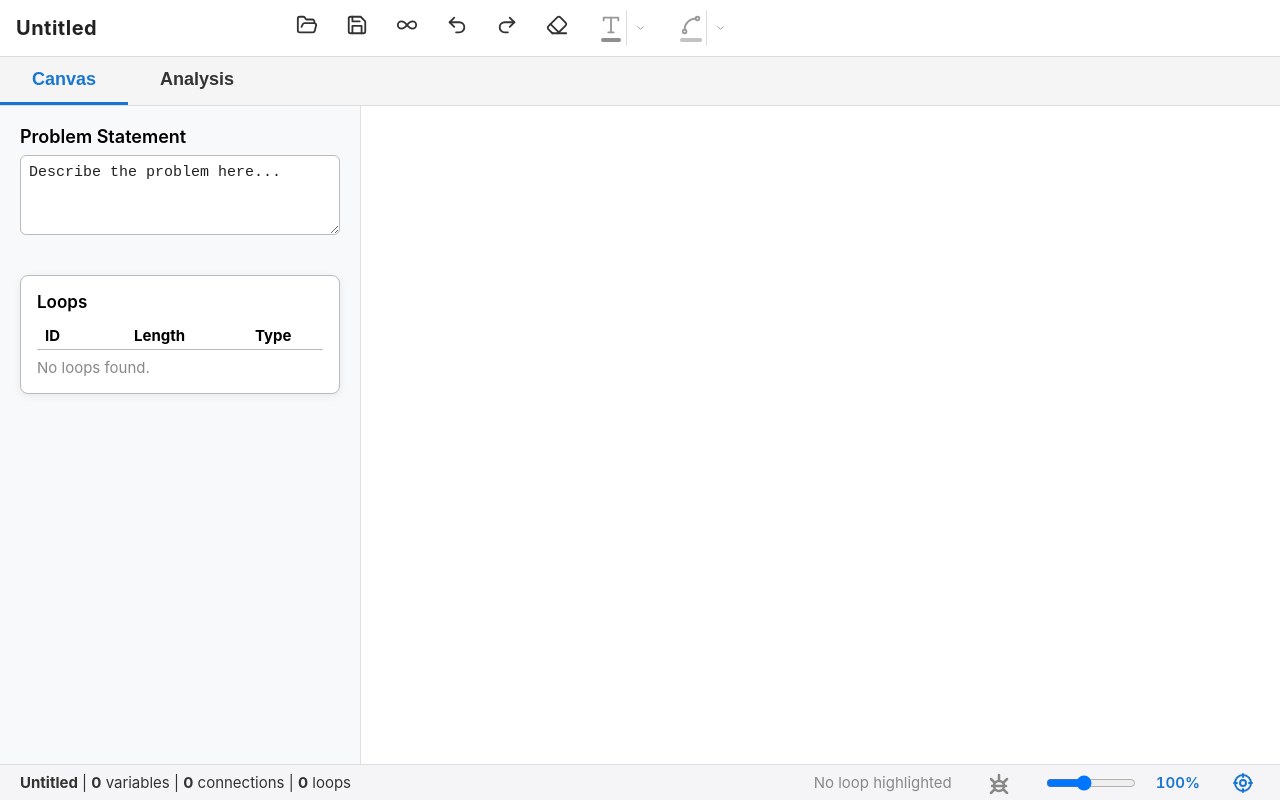
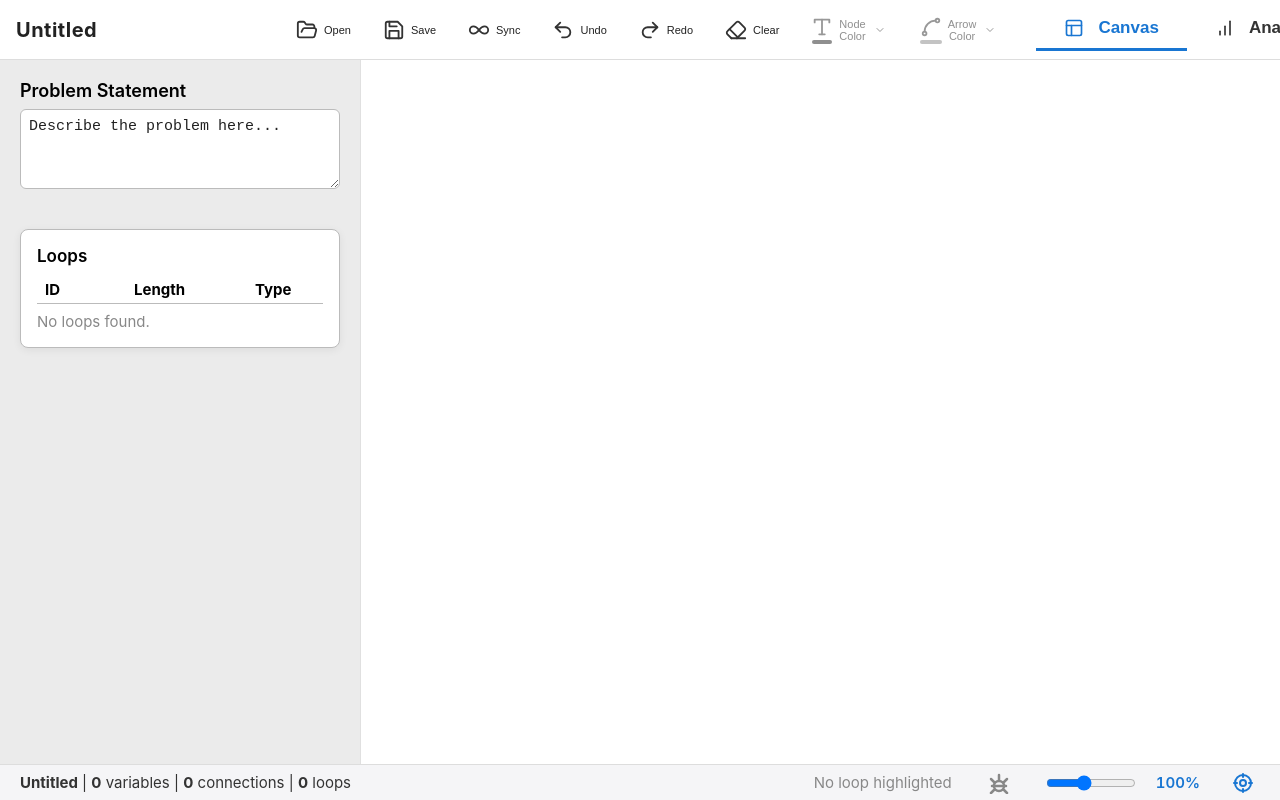
Before and after one commit to sagarajab/CausalLoopDiagram, a React (Create React App) app: page / in a window 1280 px wide. Built offline with nearby package versions, Linux system fonts and the light colour scheme.

Commit message:
modified:   src/App.tsx 	modified:   src/components/Canvas.tsx

```diff
--- a/src/App.tsx
+++ b/src/App.tsx
@@ -1,7 +1,7 @@
 import React, { useState, useRef } from 'react';
 import Canvas from './components/Canvas';
 import { useCLDStore } from './state/cldStore';
-import { LuUndo2 , LuRedo2 , LuInfinity , LuFolderOpen , LuSave, LuPalette, LuChevronDown, LuSpline, LuEraser } from 'react-icons/lu';
+import { LuUndo2 , LuRedo2 , LuInfinity , LuFolderOpen , LuSave, LuPalette, LuChevronDown, LuSpline, LuEraser, LuLayout, LuBarChart } from 'react-icons/lu';
 import { LuType  } from 'react-icons/lu';
 
 const Analysis: React.FC<{ refreshKey: number }> = ({ refreshKey }) => {
@@ -68,7 +68,6 @@ const Analysis: React.FC<{ refreshKey: number }> = ({ refreshKey }) => {
           </table>
         </div>
         {/* Vertical divider */}
-        <div style={{ width: 1, background: '#eee', alignSelf: 'stretch', margin: '0 8px' }} />
         <div style={{ minWidth: 400, flex: '1 1 0' }}>
           <h3>Adjacency Matrix</h3>
           <table style={{ borderCollapse: 'collapse', minWidth: 400 }}>
@@ -280,7 +279,7 @@ const App: React.FC = () => {
               borderRadius: 4,
               padding: '2px 8px',
               outline: 'none',
-              background: '#f9f9f9',
+              background: '#cfcfcf',
               boxSizing: 'border-box',
               transition: 'none',
             }}
@@ -316,17 +315,20 @@ const App: React.FC = () => {
             {filename}
           </span>
         )}
+        {/* Icon button group with gap for equidistant spacing */}
+        <div style={{ display: 'flex', alignItems: 'center', gap: 20 }}>
           {/* Open */}
           <button
             onClick={handleLoad}
             title="Open"
-          style={menuBtnStyle}
-          onMouseOver={e => { e.currentTarget.style.background = '#f0f4fa'; e.currentTarget.style.boxShadow = '0 2px 8px #1976d222'; }}
-          onMouseOut={e => { e.currentTarget.style.background = '#fff'; e.currentTarget.style.boxShadow = 'none'; }}
-          onMouseDown={e => { e.currentTarget.style.background = '#e3eaf5'; }}
-          onMouseUp={e => { e.currentTarget.style.background = '#f0f4fa'; }}
+            style={{ ...menuBtnStyle, display: 'flex', alignItems: 'center' }}
+            onMouseOver={e => { e.currentTarget.style.background = '#cfcfcf'; e.currentTarget.style.boxShadow = '0 2px 8px #1976d222'; e.currentTarget.style.color = '#fff'; }}
+            onMouseOut={e => { e.currentTarget.style.background = '#fff'; e.currentTarget.style.boxShadow = 'none'; e.currentTarget.style.color = '#1976d2'; }}
+            onMouseDown={e => { e.currentTarget.style.background = '#999'; e.currentTarget.style.color = '#fff'; }}
+            onMouseUp={e => { e.currentTarget.style.background = '#333'; e.currentTarget.style.color = '#fff'; }}
           >
-          <LuFolderOpen size={22} stroke="#333" strokeWidth={2} />
+            <LuFolderOpen size={22} stroke="#333" strokeWidth={2} color="inherit" />
+            <span style={{ marginLeft: 6, fontSize: 11, fontWeight: 500, color: '#222', display: 'flex', alignItems: 'center' }}>Open</span>
           </button>
           <input
             type="file"
@@ -339,61 +341,66 @@ const App: React.FC = () => {
           <button
             onClick={handleExport}
             title="Save"
-          style={menuBtnStyle}
-          onMouseOver={e => { e.currentTarget.style.background = '#f0f4fa'; e.currentTarget.style.boxShadow = '0 2px 8px #1976d222'; }}
-          onMouseOut={e => { e.currentTarget.style.background = '#fff'; e.currentTarget.style.boxShadow = 'none'; }}
-          onMouseDown={e => { e.currentTarget.style.background = '#e3eaf5'; }}
-          onMouseUp={e => { e.currentTarget.style.background = '#f0f4fa'; }}
+            style={{ ...menuBtnStyle, display: 'flex', alignItems: 'center' }}
+            onMouseOver={e => { e.currentTarget.style.background = '#cfcfcf'; e.currentTarget.style.boxShadow = '0 2px 8px #1976d222'; e.currentTarget.style.color = '#fff'; }}
+            onMouseOut={e => { e.currentTarget.style.background = '#fff'; e.currentTarget.style.boxShadow = 'none'; e.currentTarget.style.color = '#1976d2'; }}
+            onMouseDown={e => { e.currentTarget.style.background = '#999'; e.currentTarget.style.color = '#fff'; }}
+            onMouseUp={e => { e.currentTarget.style.background = '#333'; e.currentTarget.style.color = '#fff'; }}
           >
-          <LuSave size={22} stroke="#333" strokeWidth={2} />
+            <LuSave size={22} stroke="#333" strokeWidth={2} color="inherit" />
+            <span style={{ marginLeft: 6, fontSize: 11, fontWeight: 500, color: '#222', display: 'flex', alignItems: 'center' }}>Save</span>
           </button>
           {/* Sync */}
           <button
             onClick={handleRefresh}
             title="Sync"
-          style={menuBtnStyle}
-          onMouseOver={e => { e.currentTarget.style.background = '#f0f4fa'; e.currentTarget.style.boxShadow = '0 2px 8px #1976d222'; }}
-          onMouseOut={e => { e.currentTarget.style.background = '#fff'; e.currentTarget.style.boxShadow = 'none'; }}
-          onMouseDown={e => { e.currentTarget.style.background = '#e3eaf5'; }}
-          onMouseUp={e => { e.currentTarget.style.background = '#f0f4fa'; }}
+            style={{ ...menuBtnStyle, display: 'flex', alignItems: 'center' }}
+            onMouseOver={e => { e.currentTarget.style.background = '#cfcfcf'; e.currentTarget.style.boxShadow = '0 2px 8px #1976d222'; e.currentTarget.style.color = '#fff'; }}
+            onMouseOut={e => { e.currentTarget.style.background = '#fff'; e.currentTarget.style.boxShadow = 'none'; e.currentTarget.style.color = '#1976d2'; }}
+            onMouseDown={e => { e.currentTarget.style.background = '#999'; e.currentTarget.style.color = '#fff'; }}
+            onMouseUp={e => { e.currentTarget.style.background = '#333'; e.currentTarget.style.color = '#fff'; }}
           >
-          <LuInfinity size={22} stroke="#333" strokeWidth={2} />
+            <LuInfinity size={22} stroke="#333" strokeWidth={2} color="inherit" />
+            <span style={{ marginLeft: 6, fontSize: 11, fontWeight: 500, color: '#222', display: 'flex', alignItems: 'center' }}>Sync</span>
           </button>
           {/* Undo */}
           <button
             onClick={undo}
             title="Undo"
-          style={menuBtnStyle}
-          onMouseOver={e => { e.currentTarget.style.background = '#f0f4fa'; e.currentTarget.style.boxShadow = '0 2px 8px #1976d222'; }}
-          onMouseOut={e => { e.currentTarget.style.background = '#fff'; e.currentTarget.style.boxShadow = 'none'; }}
-          onMouseDown={e => { e.currentTarget.style.background = '#e3eaf5'; }}
-          onMouseUp={e => { e.currentTarget.style.background = '#f0f4fa'; }}
+            style={{ ...menuBtnStyle, display: 'flex', alignItems: 'center' }}
+            onMouseOver={e => { e.currentTarget.style.background = '#cfcfcf'; e.currentTarget.style.boxShadow = '0 2px 8px #1976d222'; e.currentTarget.style.color = '#fff'; }}
+            onMouseOut={e => { e.currentTarget.style.background = '#fff'; e.currentTarget.style.boxShadow = 'none'; e.currentTarget.style.color = '#1976d2'; }}
+            onMouseDown={e => { e.currentTarget.style.background = '#999'; e.currentTarget.style.color = '#fff'; }}
+            onMouseUp={e => { e.currentTarget.style.background = '#333'; e.currentTarget.style.color = '#fff'; }}
           >
-          <LuUndo2 size={22} stroke="#333" strokeWidth={2} />
+            <LuUndo2 size={22} stroke="#333" strokeWidth={2} color="inherit" />
+            <span style={{ marginLeft: 6, fontSize: 11, fontWeight: 500, color: '#222', display: 'flex', alignItems: 'center' }}>Undo</span>
           </button>
           {/* Redo */}
           <button
             onClick={redo}
             title="Redo"
-          style={menuBtnStyle}
-          onMouseOver={e => { e.currentTarget.style.background = '#f0f4fa'; e.currentTarget.style.boxShadow = '0 2px 8px #1976d222'; }}
-          onMouseOut={e => { e.currentTarget.style.background = '#fff'; e.currentTarget.style.boxShadow = 'none'; }}
-          onMouseDown={e => { e.currentTarget.style.background = '#e3eaf5'; }}
-          onMouseUp={e => { e.currentTarget.style.background = '#f0f4fa'; }}
+            style={{ ...menuBtnStyle, display: 'flex', alignItems: 'center' }}
+            onMouseOver={e => { e.currentTarget.style.background = '#cfcfcf'; e.currentTarget.style.boxShadow = '0 2px 8px #1976d222'; e.currentTarget.style.color = '#fff'; }}
+            onMouseOut={e => { e.currentTarget.style.background = '#fff'; e.currentTarget.style.boxShadow = 'none'; e.currentTarget.style.color = '#1976d2'; }}
+            onMouseDown={e => { e.currentTarget.style.background = '#999'; e.currentTarget.style.color = '#fff'; }}
+            onMouseUp={e => { e.currentTarget.style.background = '#333'; e.currentTarget.style.color = '#fff'; }}
           >
-          <LuRedo2 size={22} stroke="#333" strokeWidth={2} />
+            <LuRedo2 size={22} stroke="#333" strokeWidth={2} color="inherit" />
+            <span style={{ marginLeft: 6, fontSize: 11, fontWeight: 500, color: '#222', display: 'flex', alignItems: 'center' }}>Redo</span>
           </button>
           {/* Clear Canvas */}
           <button
             onClick={() => { useCLDStore.getState().clearAll(); }}
             title="Clear Canvas"
-          style={menuBtnStyle}
-          onMouseOver={e => { e.currentTarget.style.background = '#f0f4fa'; e.currentTarget.style.boxShadow = '0 2px 8px #1976d222'; }}
-          onMouseOut={e => { e.currentTarget.style.background = '#fff'; e.currentTarget.style.boxShadow = 'none'; }}
-          onMouseDown={e => { e.currentTarget.style.background = '#e3eaf5'; }}
-          onMouseUp={e => { e.currentTarget.style.background = '#f0f4fa'; }}
+            style={{ ...menuBtnStyle, display: 'flex', alignItems: 'center' }}
+            onMouseOver={e => { e.currentTarget.style.background = '#cfcfcf'; e.currentTarget.style.boxShadow = '0 2px 8px #1976d222'; e.currentTarget.style.color = '#fff'; }}
+            onMouseOut={e => { e.currentTarget.style.background = '#fff'; e.currentTarget.style.boxShadow = 'none'; e.currentTarget.style.color = '#1976d2'; }}
+            onMouseDown={e => { e.currentTarget.style.background = '#999'; e.currentTarget.style.color = '#fff'; }}
+            onMouseUp={e => { e.currentTarget.style.background = '#333'; e.currentTarget.style.color = '#fff'; }}
           >
-          <LuEraser size={22} stroke="#333" strokeWidth={2} />
+            <LuEraser size={22} stroke="#333" strokeWidth={2} color="inherit" />
+            <span style={{ marginLeft: 6, fontSize: 11, fontWeight: 500, color: '#222', display: 'flex', alignItems: 'center' }}>Clear</span>
           </button>
           {/* T_color (node color split button) */}
           <div style={{ position: 'relative', display: 'inline-flex', flexDirection: 'row', alignItems: 'flex-end', verticalAlign: 'top' }} ref={nodeBtnRef}>
@@ -405,9 +412,8 @@ const App: React.FC = () => {
                 position: 'relative',
                 cursor: selection.nodeId ? 'pointer' : 'not-allowed',
                 display: 'flex',
-              flexDirection: 'column',
+                flexDirection: 'row',
                 alignItems: 'center',
-              justifyContent: 'center',
                 opacity: selection.nodeId ? 1 : 0.5,
                 pointerEvents: selection.nodeId ? 'auto' : 'none',
                 borderTopRightRadius: 0,
@@ -415,7 +421,7 @@ const App: React.FC = () => {
                 borderRight: 'none',
                 paddingRight: 0,
                 background: '#fff',
-              width: 36,
+                width: 'auto',
                 height: 36,
                 transition: 'background 0.15s, box-shadow 0.15s',
               }}
@@ -444,7 +450,7 @@ const App: React.FC = () => {
                 if (selection.nodeId) e.currentTarget.style.background = '#f0f4fa';
               }}
             >
-            <span style={{ display: 'flex', flexDirection: 'column', alignItems: 'center', justifyContent: 'center' }}>
+              <span style={{ display: 'flex', flexDirection: 'column', alignItems: 'center' }}>
                 <LuType size={22} strokeWidth={2} color="#333" style={{ display: 'block', marginBottom: 0 }} />
                 <div style={{
                   width: 20,
@@ -456,6 +462,7 @@ const App: React.FC = () => {
                   pointerEvents: 'none',
                 }} />
               </span>
+              <span style={{ marginLeft: 6, fontSize: 11, fontWeight: 500, color: '#222', display: 'flex', alignItems: 'center' }}>Node Color</span>
             </button>
             <button
               title="Pick node color"
@@ -464,7 +471,6 @@ const App: React.FC = () => {
                 marginLeft: 0,
                 borderTopLeftRadius: 0,
                 borderBottomLeftRadius: 0,
-              borderLeft: '1px solid #bbb',
                 padding: '6px 8px',
                 opacity: selection.nodeId ? 1 : 0.5,
                 pointerEvents: selection.nodeId ? 'auto' : 'none',
@@ -479,7 +485,7 @@ const App: React.FC = () => {
               disabled={!selection.nodeId}
               onClick={() => setNodeMenuOpen(open => !open)}
               onMouseOver={e => {
-              if (selection.nodeId) e.currentTarget.style.background = '#f0f4fa';
+                if (selection.nodeId) e.currentTarget.style.background = '#cfcfcf';
                 if (selection.nodeId) e.currentTarget.style.boxShadow = '0 2px 8px #1976d222';
               }}
               onMouseOut={e => {
@@ -575,9 +581,8 @@ const App: React.FC = () => {
                 position: 'relative',
                 cursor: selection.arcId ? 'pointer' : 'not-allowed',
                 display: 'flex',
-              flexDirection: 'column',
+                flexDirection: 'row',
                 alignItems: 'center',
-              justifyContent: 'center',
                 opacity: selection.arcId ? 1 : 0.5,
                 pointerEvents: selection.arcId ? 'auto' : 'none',
                 borderTopRightRadius: 0,
@@ -585,7 +590,7 @@ const App: React.FC = () => {
                 borderRight: 'none',
                 paddingRight: 0,
                 background: '#fff',
-              width: 36,
+                width: 'auto',
                 height: 36,
                 transition: 'background 0.15s, box-shadow 0.15s',
               }}
@@ -600,7 +605,7 @@ const App: React.FC = () => {
                 }
               }}
               onMouseOver={e => {
-              if (selection.arcId) e.currentTarget.style.background = '#f0f4fa';
+                if (selection.arcId) e.currentTarget.style.background = '#cfcfcf';
                 if (selection.arcId) e.currentTarget.style.boxShadow = '0 2px 8px #1976d222';
               }}
               onMouseOut={e => {
@@ -614,7 +619,7 @@ const App: React.FC = () => {
                 if (selection.arcId) e.currentTarget.style.background = '#f0f4fa';
               }}
             >
-            <span style={{ display: 'flex', flexDirection: 'column', alignItems: 'center', justifyContent: 'center' }}>
+              <span style={{ display: 'flex', flexDirection: 'column', alignItems: 'center' }}>
                 <LuSpline size={22} color="#333" style={{ display: 'block', marginBottom: 0 }} />
                 <div style={{
                   width: 22,
@@ -626,6 +631,7 @@ const App: React.FC = () => {
                   pointerEvents: 'none',
                 }} />
               </span>
+              <span style={{ marginLeft: 6, fontSize: 11, fontWeight: 500, color: '#222', display: 'flex', alignItems: 'center' }}>Arrow Color</span>
             </button>
             <button
               title="Pick arrow color"
@@ -634,7 +640,6 @@ const App: React.FC = () => {
                 marginLeft: 0,
                 borderTopLeftRadius: 0,
                 borderBottomLeftRadius: 0,
-              borderLeft: '1px solid #bbb',
                 padding: '6px 8px',
                 opacity: selection.arcId ? 1 : 0.5,
                 pointerEvents: selection.arcId ? 'auto' : 'none',
@@ -736,12 +741,13 @@ const App: React.FC = () => {
             )}
           </div>
         </div>
-      {/* Tab bar */}
-      <div style={{ display: 'flex', borderBottom: '1px solid #ddd', background: '#f5f5f5', alignItems: 'center' }}>
+        {/* End icon button group */}
+        {/* Canvas/Analysis tab buttons in menu bar */}
+        <div style={{ display: 'flex', alignItems: 'center', gap: 0, marginLeft: 32 }}>
           <button
             onClick={() => setTab('canvas')}
             style={{
-            padding: '12px 32px',
+              padding: '10px 28px',
               border: 'none',
               borderBottom: tab === 'canvas' ? '3px solid #1976d2' : '3px solid transparent',
               background: 'none',
@@ -749,15 +755,22 @@ const App: React.FC = () => {
               color: tab === 'canvas' ? '#1976d2' : '#333',
               cursor: 'pointer',
               outline: 'none',
-            fontSize: 18,
+              fontSize: 17,
+              transition: 'color 0.15s, border-bottom 0.15s, background 0.15s',
+              display: 'flex',
+              alignItems: 'center',
+              gap: 8,
             }}
+            onMouseOver={e => { e.currentTarget.style.background = '#f0f4fa'; e.currentTarget.style.color = '#1976d2'; }}
+            onMouseOut={e => { e.currentTarget.style.background = 'none'; e.currentTarget.style.color = tab === 'canvas' ? '#1976d2' : '#333'; }}
           >
+            <LuLayout size={20} style={{ marginRight: 6, verticalAlign: 'middle' }} />
             Canvas
           </button>
           <button
             onClick={() => setTab('analysis')}
             style={{
-            padding: '12px 32px',
+              padding: '10px 28px',
               border: 'none',
               borderBottom: tab === 'analysis' ? '3px solid #1976d2' : '3px solid transparent',
               background: 'none',
@@ -765,11 +778,19 @@ const App: React.FC = () => {
               color: tab === 'analysis' ? '#1976d2' : '#333',
               cursor: 'pointer',
               outline: 'none',
-            fontSize: 18,
+              fontSize: 17,
+              transition: 'color 0.15s, border-bottom 0.15s, background 0.15s',
+              display: 'flex',
+              alignItems: 'center',
+              gap: 8,
             }}
+            onMouseOver={e => { e.currentTarget.style.background = '#f0f4fa'; e.currentTarget.style.color = '#1976d2'; }}
+            onMouseOut={e => { e.currentTarget.style.background = 'none'; e.currentTarget.style.color = tab === 'analysis' ? '#1976d2' : '#333'; }}
           >
+            <LuBarChart size={20} style={{ marginRight: 6, verticalAlign: 'middle' }} />
             Analysis
           </button>
+        </div>
       </div>
       {/* Tab content */}
       <div style={{ flex: 1, minHeight: 0, minWidth: 0 }}>
@@ -788,11 +809,11 @@ const menuBtnStyle: React.CSSProperties = {
   border: 'none',
   color: '#1976d2',
   fontSize: 22,
-  marginRight: 16,
+  // marginRight: 16, // Removed for flex gap
   cursor: 'pointer',
   padding: 6,
   borderRadius: 4,
-  transition: 'background 0.15s, box-shadow 0.15s',
+  transition: 'background 0.15s, box-shadow 0.15s, color 0.15s',
 };
 
 export default App;
--- a/src/components/Canvas.tsx
+++ b/src/components/Canvas.tsx
@@ -578,7 +578,7 @@ const Canvas: React.FC = () => {
     if (!overNode && !overArc) {
       // Add node and immediately enter edit mode with default name
       const nextId = (nodes.length > 0 ? Math.max(...nodes.map(n => Number(n.id))) + 1 : 1).toString();
-      addNode(cursorpt.x, cursorpt.y);
+      addNode((cursorpt.x - pan.x) / scale, (cursorpt.y - pan.y) / scale);
       setTimeout(() => {
         setEditingNodeId(nextId);
         setEditingLabel(`var_${nextId}`);
@@ -688,7 +688,7 @@ const Canvas: React.FC = () => {
       pt.x = e.clientX;
       pt.y = e.clientY;
       const cursorpt = pt.matrixTransform(canvasRef.current.getScreenCTM()?.inverse());
-      setArrowDrawMouse({ x: cursorpt.x, y: cursorpt.y });
+      setArrowDrawMouse({ x: (cursorpt.x - pan.x) / scale, y: (cursorpt.y - pan.y) / scale });
     } else if (arrowDrawMouse) {
       setArrowDrawMouse(null);
     }
@@ -798,8 +798,10 @@ const Canvas: React.FC = () => {
           pt.x = e.clientX;
           pt.y = e.clientY;
           const cursorpt = pt.matrixTransform(canvasRef.current.getScreenCTM()?.inverse());
-          const px = cursorpt.x - arcDragStart.current.mx;
-          const py = cursorpt.y - arcDragStart.current.my;
+          const logicalX = (cursorpt.x - pan.x) / scale;
+          const logicalY = (cursorpt.y - pan.y) / scale;
+          const px = logicalX - arcDragStart.current.mx;
+          const py = logicalY - arcDragStart.current.my;
           // Project mouse movement onto perpendicular
           let curvature = px * arcDragStart.current.nx + py * arcDragStart.current.ny;
           // Clamp as before
@@ -828,12 +830,18 @@ const Canvas: React.FC = () => {
         console.log('Node selected:', dragStart.current.nodeId);
       } else {
         // Node was moved, push to history
-        if (canvasRef.current) {
+        if (dragStart.current && canvasRef.current) {
           const pt = canvasRef.current.createSVGPoint();
           pt.x = e.clientX;
           pt.y = e.clientY;
           const cursorpt = pt.matrixTransform(canvasRef.current.getScreenCTM()?.inverse());
-          useCLDStore.getState().moveNode(draggingNodeId, cursorpt.x, cursorpt.y);
+          const dx = cursorpt.x - dragStart.current.x;
+          const dy = cursorpt.y - dragStart.current.y;
+          useCLDStore.getState().moveNode(
+            draggingNodeId,
+            dragStart.current.nodeX + dx,
+            dragStart.current.nodeY + dy
+          );
         }
         console.log('Node moved:', dragStart.current.nodeId);
       }
@@ -958,8 +966,8 @@ const Canvas: React.FC = () => {
   };
   const handlePanMouseMove = (e: React.MouseEvent<SVGSVGElement>) => {
     if (isPanning && panStart.current) {
-      const dx = e.clientX - panStart.current.x;
-      const dy = e.clientY - panStart.current.y;
+      const dx = (e.clientX - panStart.current.x) / scale;
+      const dy = (e.clientY - panStart.current.y) / scale;
       setPan({ x: panStart.current.panX + dx, y: panStart.current.panY + dy });
     }
   };
@@ -999,14 +1007,26 @@ const Canvas: React.FC = () => {
     <div style={{ width: '100vw', height: '100vh', position: 'relative', overflow: 'hidden' }}>
       <div style={{ display: 'flex', flexDirection: 'row', height: '100%', width: '100%', minHeight: 0, overflow: 'hidden' }}>
         {/* Left column: Problem statement and loops */}
-        <div style={{ width: 320, minWidth: 220, maxWidth: 400, background: '#f8f9fa', borderRight: '1px solid #e0e0e0', padding: 20, display: 'flex', flexDirection: 'column', gap: 24, minHeight: 0, overflow: 'hidden' }}>
+        <div style={{
+          width: 320,
+          minWidth: 220,
+          maxWidth: 400,
+          background: '#ebebeb', // <--- CHANGE THIS LINE
+          borderRight: '1px solid #e0e0e0',
+          padding: 20,
+          display: 'flex',
+          flexDirection: 'column',
+          gap: 24,
+          minHeight: 0,
+          overflow: 'hidden'
+        }}>
           {/* Problem Statement Box */}
           <div style={{ marginBottom: 12, flexShrink: 0 }}>
             <div style={{ fontWeight: 600, fontSize: 18, marginBottom: 8 }}>Problem Statement</div>
             <textarea
               value={problemStatement}
               onChange={e => setProblemStatement(e.target.value)}
-              style={{ width: '100%', minHeight: 80, fontSize: 15, padding: 8, borderRadius: 6, border: '1px solid #bbb', resize: 'vertical', background: '#fff', color: '#222', boxSizing: 'border-box' }}
+              style={{ width: '100%', minHeight: 80, maxHeight: 500, fontSize: 15, padding: 8, borderRadius: 6, border: '1px solid #bbb', resize: 'vertical', background: '#fff', color: '#222', boxSizing: 'border-box', overflowY: 'auto' }}
             />
           </div>
           {/* Loops Box */}
```
Lines whose indentation alone changed are shown as unchanged.
